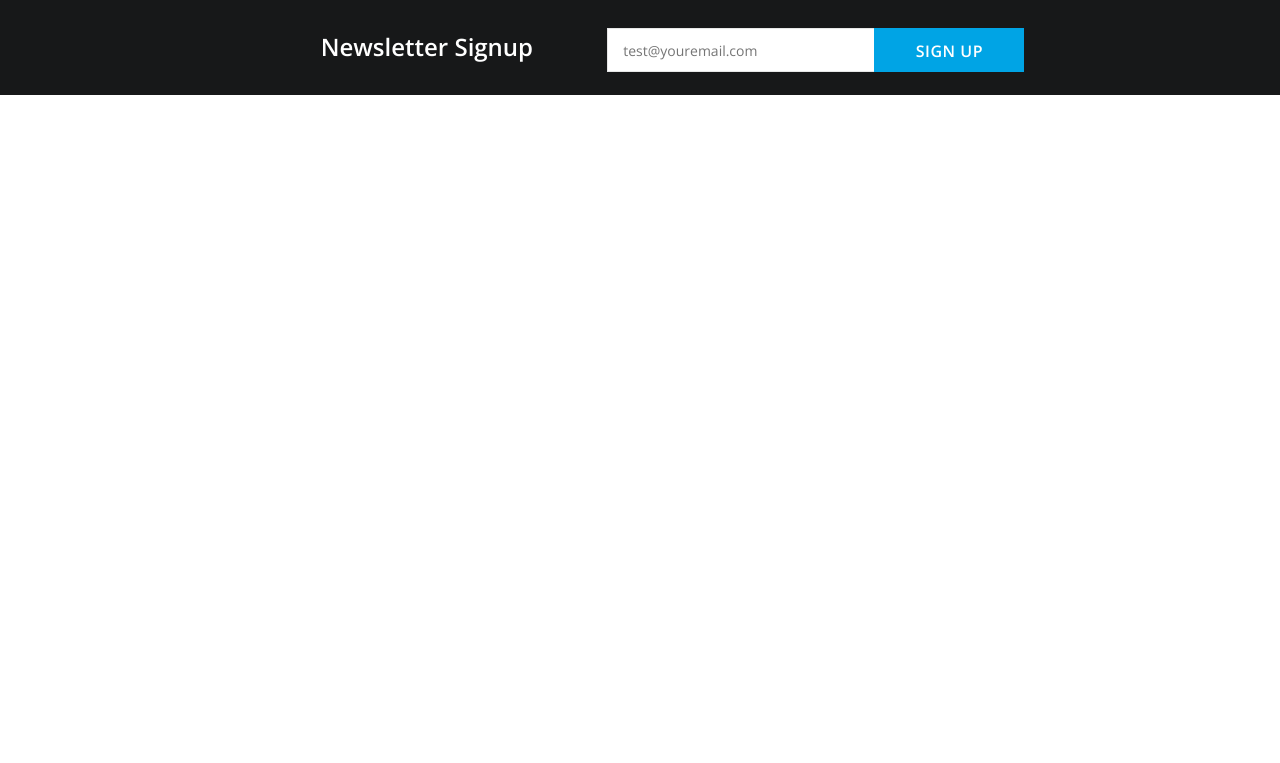
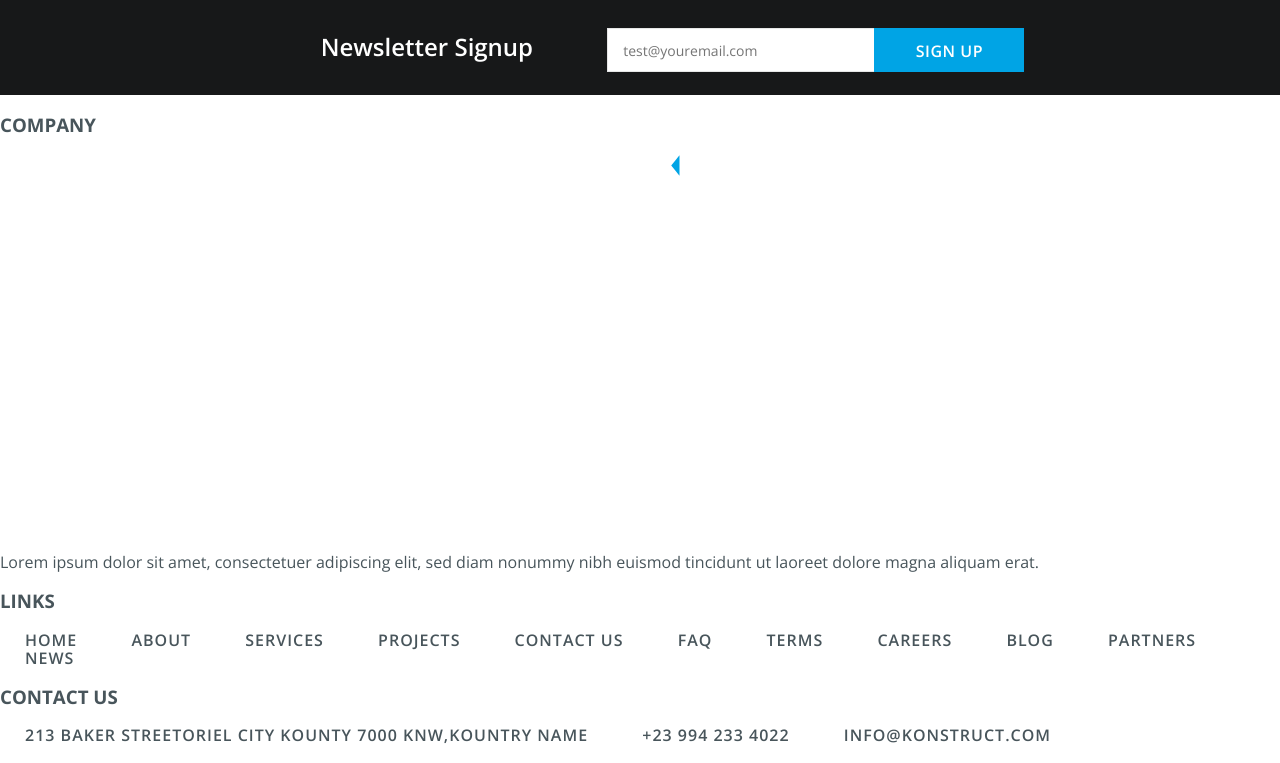
Before and after one commit to yuraaaaaa/konstrukt, a website: page index.html in a window 1280 px wide. Shown: the part 2864-3627 px from the top of the page. Before the commit the page ends 2959 px from the top, so only its background shows below. Drawn offline with nearby package versions, Linux system fonts and the light colour scheme.

Commit message:
надо разобраться с ссылками

```diff
--- a/index.html
+++ b/index.html
@@ -100,6 +100,42 @@
                     </form>
                 </div>
             </section>
+            <footer class="footer">
+                <div class="container">
+                    <h3 class="container__title">COMPANY</h3>
+                    <div class="logo"><img src="image/logo.svg" alt="logo"></div>
+                    <p class="container__titile__dest">Lorem ipsum dolor sit amet, consectetuer adipiscing elit, sed diam nonummy nibh euismod tincidunt ut laoreet dolore magna aliquam erat.</p>
+                </div>
+                <div class="container">
+                    <h3 class="container__title">LINKS</h3>
+                    <nav class="container__nav">
+                        <a href="#" class="container__links">HOME</a>
+                        <a href="#" class="container__links">ABOUT</a>
+                        <a href="#" class="container__links">SERVICES</a>
+                        <a href="#" class="container__links">PROJECTS</a>
+                        <a href="#" class="container__links">CONTACT US</a>
+                        <a href="#" class="container__links">FAQ</a>
+                        <a href="#" class="container__links">TERMS</a>
+                        <a href="#" class="container__links">CAREERS</a>
+                        <a href="#" class="container__links">BLOG</a>
+                        <a href="#" class="container__links">PARTNERS</a>
+                        <a href="#" class="container__links">NEWS</a>
+                    </nav>
+                </div>
+                <div class="container">
+                    <h3 class="container__title">CONTACT US</h3>
+                    <nav class="container__nav">
+                        <a href="adress:213 Baker StreetOriel City Kounty 7000 KNW,Kountry Name" class="container__links">213 Baker StreetOriel City Kounty 7000 KNW,Kountry Name</a>
+                        <a href="tel:+23 994 233 4022" class="container__links">+23 994 233 4022</a>
+                        <a href='mailto:info@konstruct.com' class="container__links">info@konstruct.com</a>
+                    </nav>
+                </div>
+                <nav class="logo-links">
+                    <a href="#" class="links"></a>
+                    <a href="#" class="links"></a>
+                    <a href="#" class="links"></a>
+                </nav>
+            </footer>
         </main>
         <script src="js/script.js"></script>
     </body>
```
